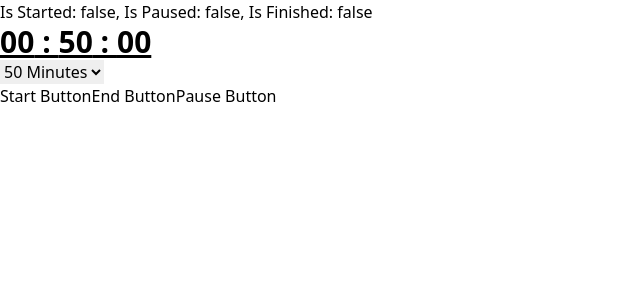
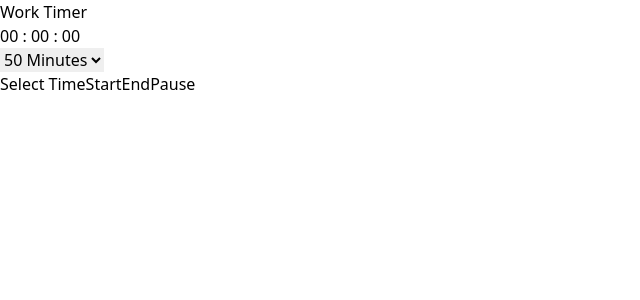
Before and after one commit to dleonsilva7226/FocusFlow, a React (Vite) app: page / in a window 1280 px wide. Shown: the top 300 px of the page, without its empty margins (0-640 px from the left). Built offline with nearby package versions, Linux system fonts and the light colour scheme.

Commit message:
Fix Timer Duration Selection Bug

```diff
--- a/src/App.jsx
+++ b/src/App.jsx
@@ -4,10 +4,6 @@ import './styles.css';
 // import reactLogo from './assets/react.svg'
 // import viteLogo from '/vite.svg'
 // import './App.css'
-
-// const [currentSeconds, setCurrentSeconds] = useState("oof");
-// const [currentMinutes, setCurrentMinutes] = useState("oof");
-// const [currentHours, setCurrentHours] = useState("oof");
 
 
 //DO THIS IN TAILWIND CSS
@@ -18,6 +14,7 @@ const [currentHours, setCurrentHours] = useState(0);
 const [isPaused, setIsPaused] = useState(false);
 const [isFinished, setIsFinished] = useState(false);
 const [isStarted, setIsStarted] = useState(false);
+const [chosenTime, setChosenTime] = useState(0);
 const times = new Map([
   ["fifty", 50],
   ["fortyFive", 45],
@@ -30,7 +27,17 @@ const times = new Map([
   ["ten", 10],
   ["five", 5]
 ]);
-// const [isRestarted, setIsRestarted] = useState(false);
+
+
+useEffect(() => {
+  if (isFinished) {
+    setCurrentHours(0);
+    setCurrentMinutes(0);
+    setCurrentSeconds(0);
+    setIsStarted(false);
+    setIsFinished(true);
+  }
+});
 
 useEffect (() => {
   setTimeout(() => {
@@ -40,33 +47,50 @@ useEffect (() => {
         setCurrentSeconds(59);
       } else if (currentSeconds > 0) {
         setCurrentSeconds(currentSeconds - 1);
+      } else if (currentMinutes === 0 && currentSeconds === 0) {
+        setIsFinished(true);
+        setIsPaused(false);
       }
     }
-  }, 1000);
+  }, 10);
 });
 
-useEffect(() => {
+// useEffect(() => {
+//   if (isFinished) {
+//     setCurrentHours(0);
+//     setCurrentMinutes(0);
+//     setCurrentSeconds(0);
+//     setIsStarted(false);
+//     setIsFinished(true);
+//     console.log(seconds);
+//   }
+// });
+
+
+function startTimer () {
+  if (currentMinutes !== 0) {
+    setIsStarted(true);
+    setIsPaused(false);
+    setIsFinished(false);
+  }
+}
+
+
+
+function chooseSelectedTime () {
   if (!isStarted) {
     let timerOption = document.getElementById("timerOptions");
     let totalTime = times.get(timerOption.value);
+    console.log(totalTime);
     setCurrentHours(0);
     setCurrentMinutes(totalTime);
     setCurrentSeconds(0);
+    console.log(currentSeconds)
+    setIsStarted(false);
+    setIsFinished(false);
+    setIsPaused(false);
+    setChosenTime(totalTime);
   }
-});
-
-function startTimer () {
-  setIsStarted(true);
-  setIsPaused(false);
-  setIsFinished(false);
-}
-
-function endTimer () {
-  setCurrentHours(0);
-  setCurrentMinutes(0);
-  setCurrentSeconds(0);
-  setIsStarted(false);
-  setIsFinished(true);
 }
 
 function pauseTimer() {
@@ -80,12 +104,15 @@ function pauseTimer() {
 }
 
 return (<>
-  {`Is Started: ${isStarted}, Is Paused: ${isPaused}, Is Finished: ${isFinished}`}
-
-  <div className = "text-3xl font-bold underline">
+  {/* {`Is Started: ${isStarted}, Is Paused: ${isPaused}, Is Finished: ${isFinished}`} */}
+  <h1 className = "timerTitle">
+    Work Timer
+  </h1>
+  <div className = "timer">
     {('0' + currentHours).slice(-2)} : {('0' + currentMinutes).slice(-2)} : {('0' + currentSeconds).slice(-2)}
   </div>
-  <div className = "timerOptions">
+
+  <div className = "timerOptionsContainer">
     <select id = "timerOptions">
       <option value = "fifty"> 50 Minutes</option>
       <option value = "fortyFive">45 Minutes</option>
@@ -100,13 +127,14 @@ return (<>
     </select>
   </div>
   <div className = "buttons">
-    <button className = "startButton" onClick = {() => startTimer()}>Start Button</button>
-    <button className = "endButton" onClick = {() => endTimer()}>End Button</button>
-    <button className = "pauseButton" onClick= {() => pauseTimer()}>Pause Button</button>
-    {/* <button className = "restartButton" onClick = {() => setIsRestarted(true)}>Restart Button</button> */}
+    <button className = "chooseTime" onClick = {() => chooseSelectedTime()}>Select Time</button>
+    <button className = "startButton" onClick = {() => startTimer()}>Start</button>
+    <button className = "endButton" onClick = {() => setIsFinished(true)}>End</button>
+    <button className = "pauseButton" onClick= {() => pauseTimer()}>Pause</button>
   </div>
   <div className = "timerEndMessage">
-    {(currentMinutes === 0 && currentSeconds === 0 && isFinished) && "Time's Up! Take a 10 Minute Break!"}
+    {(currentMinutes === 0 && currentSeconds === 0 && isFinished && chosenTime >= 10) && `Time's Up! Set a Break Timer for ${chosenTime/5} Minutes!`}
+    {(currentMinutes === 0 && currentSeconds === 0 && isFinished && chosenTime <= 5) && `Time's Up! Set a Break Timer for ${chosenTime/5} Minute!`}
   </div>
 </>);
 }
```
Also changed, not shown: vite.config.js (line endings or trailing spaces).
